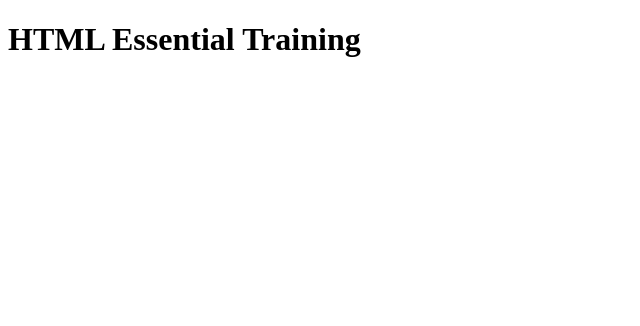
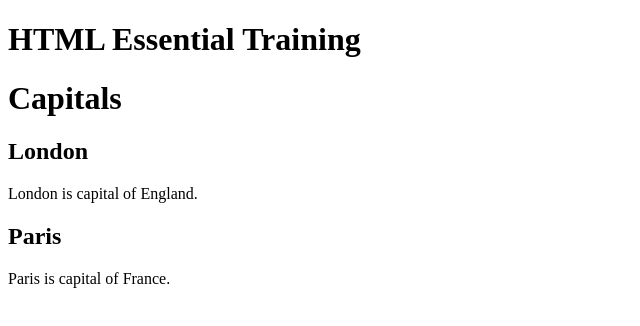
Before and after one commit to RyanDanielLee/ACIT-1620-Week-5, a plain HTML site: page index.html in a window 1280 px wide. Shown: the whole page, without its empty margins (0-640 px from the left). Drawn offline with Linux system fonts and the light colour scheme.

Commit message:
Adds in text about Capitals

```diff
--- a/index.html
+++ b/index.html
@@ -7,6 +7,11 @@
   </head>
 
   <body>
+    <h1>Capitals</h1>
+    <h2>London</h2>
+    <p>London is capital of England.</p>
 
+    <h2>Paris</h2>
+    <p>Paris is capital of France.</p>
   </body>
 </html>
```
